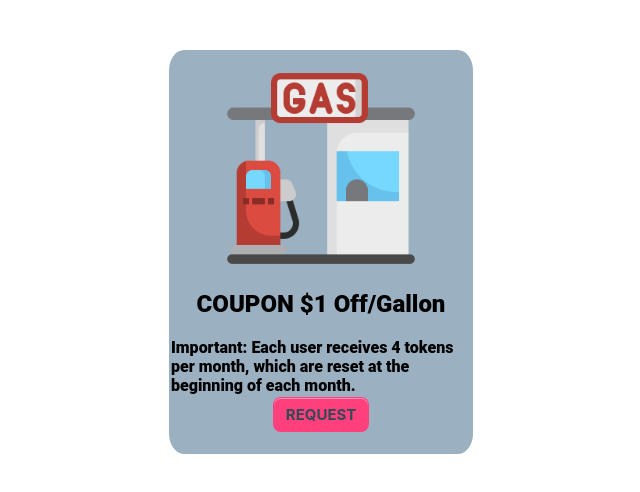
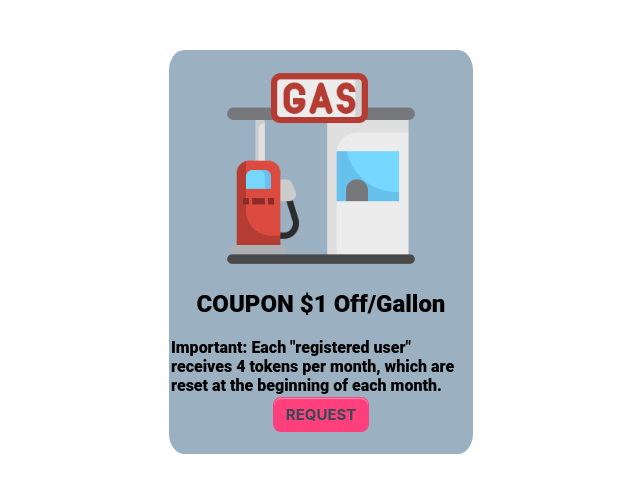
Before and after one commit to Chingsan53/gas-request-v2, a React (Create React App) app: page / in a window 1280 px wide. Shown: the top 492 px of the page, without its empty margins (319-959 px from the left). Built offline with nearby package versions, Linux system fonts and the light colour scheme; no server answers; the database is empty.

Commit message:
Update App.js

```diff
--- a/src/App.js
+++ b/src/App.js
@@ -193,7 +193,7 @@ const App = () => {
             <div className="title">
               <h2>COUPON $1 Off/Gallon</h2>
               <span>
-                <strong>Important: </strong>Each user receives 4 tokens per
+                <strong>Important: </strong>Each "registered user" receives 4 tokens per
                 month, which are reset at the beginning of each month.
               </span>
 
```
